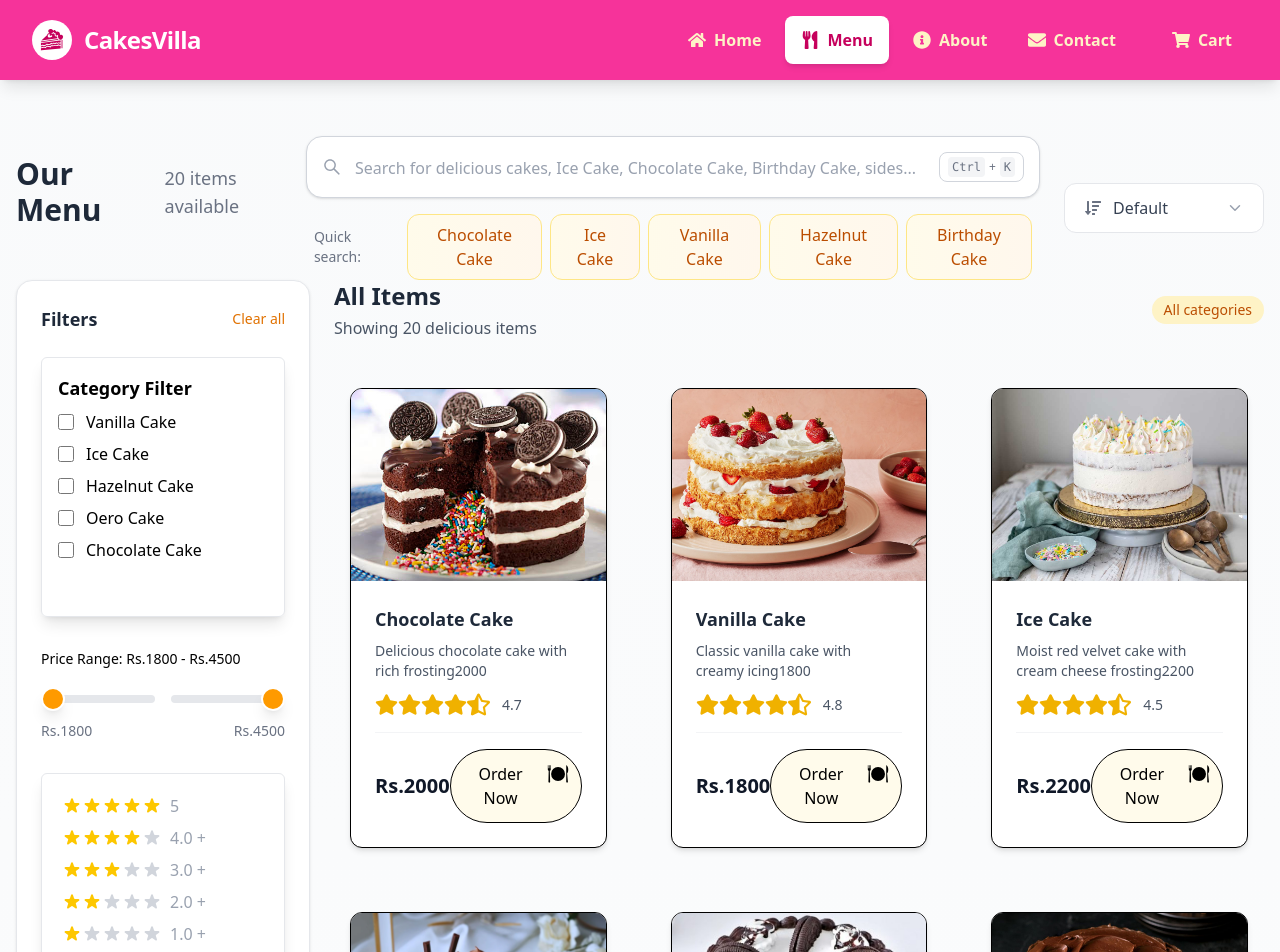
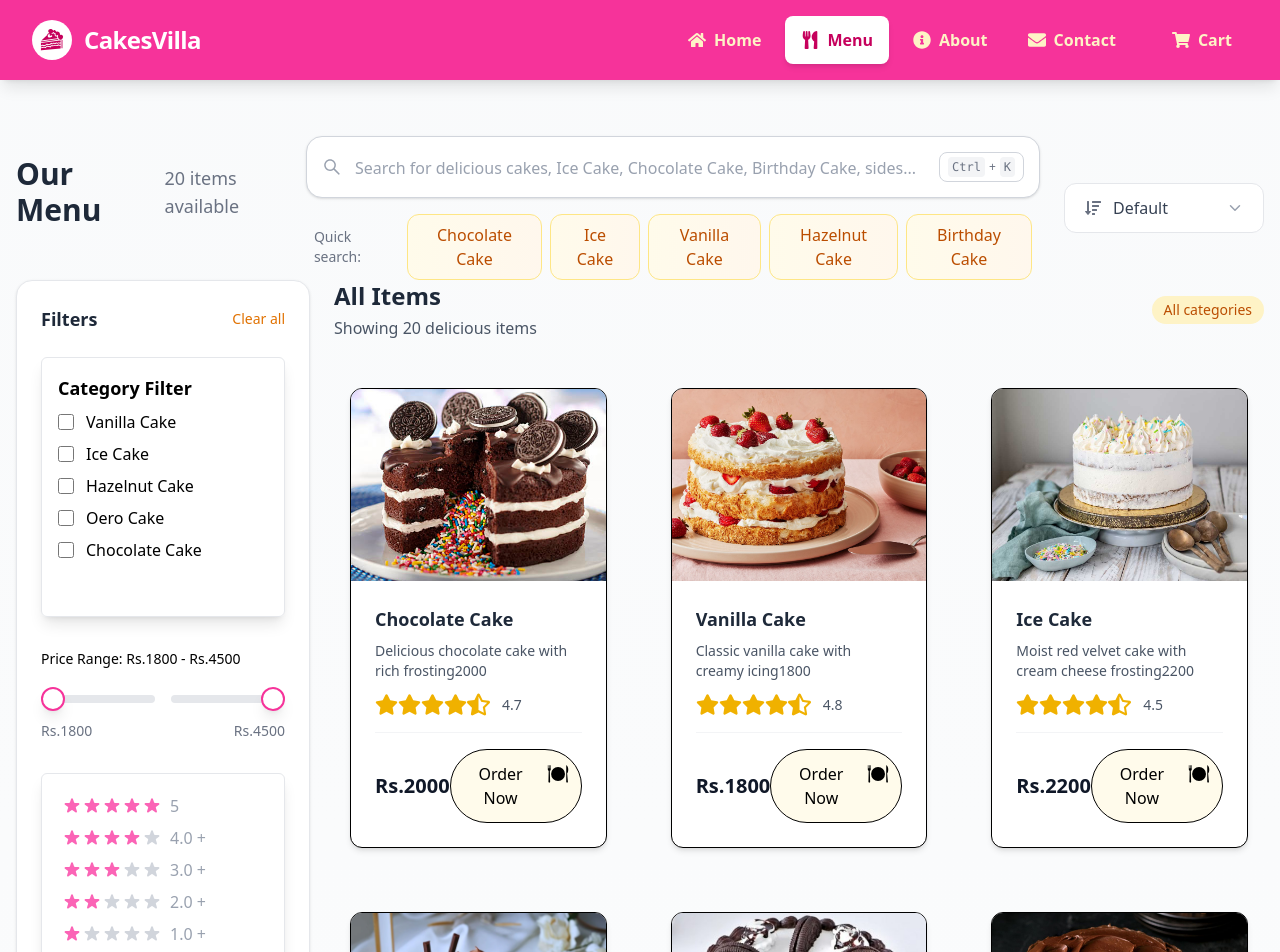
Before and after one commit to Hammad-000/cake, a React (Vite) app: page /menu in a window 1280 px wide. Shown: the top 952 px of the page. Built offline with nearby package versions, Linux system fonts and the light colour scheme.

Commit message:
filter colour change

```diff
--- a/src/components/PriceRange.jsx
+++ b/src/components/PriceRange.jsx
@@ -15,7 +15,7 @@ function PriceRange({ priceRange, initPriceRange, setPriceRange, isMobile }) {
   return (
     <div className={isMobile ? 'p-2' : ''}>
       <div className="mb-6">
-        <div className="flex justify-between items-center mb-3">
+        <div className="flex justify-between items-center mb-3 ">
           <span className={`font-medium ${isMobile ? 'text-lg' : 'text-sm'}`}>
             Price Range: Rs.{priceRange.min} - Rs.{priceRange.max}
           </span>
@@ -39,7 +39,7 @@ function PriceRange({ priceRange, initPriceRange, setPriceRange, isMobile }) {
               max={initPriceRange.max}
               value={priceRange.min}
               onChange={(e) => handleChange('min', e.target.value)}
-              className={`w-full ${isMobile ? 'h-3' : 'h-2'} bg-gray-200 rounded-lg appearance-none cursor-pointer [&::-webkit-slider-thumb]:appearance-none [&::-webkit-slider-thumb]:h-6 [&::-webkit-slider-thumb]:w-6 [&::-webkit-slider-thumb]:rounded-full [&::-webkit-slider-thumb]:bg-amber-500 [&::-webkit-slider-thumb]:border-2 [&::-webkit-slider-thumb]:border-white [&::-webkit-slider-thumb]:shadow-lg`}
+              className={`w-full ${isMobile ? 'h-3' : 'h-2'} bg-gray-200 rounded-lg  appearance-none cursor-pointer [&::-webkit-slider-thumb]:appearance-none [&::-webkit-slider-thumb]:h-6 [&::-webkit-slider-thumb]:w-6 [&::-webkit-slider-thumb]:rounded-full [&::-webkit-slider-thumb]:bg-white [&::-webkit-slider-thumb]:border-2 [&::-webkit-slider-thumb]:border-pink-500 [&::-webkit-slider-thumb]:shadow-lg`}
             />
           </div>
           <div className="flex-1">
@@ -49,7 +49,7 @@ function PriceRange({ priceRange, initPriceRange, setPriceRange, isMobile }) {
               max={initPriceRange.max}
               value={priceRange.max}
               onChange={(e) => handleChange('max', e.target.value)}
-              className={`w-full ${isMobile ? 'h-3' : 'h-2'} bg-gray-200 rounded-lg appearance-none cursor-pointer [&::-webkit-slider-thumb]:appearance-none [&::-webkit-slider-thumb]:h-6 [&::-webkit-slider-thumb]:w-6 [&::-webkit-slider-thumb]:rounded-full [&::-webkit-slider-thumb]:bg-amber-500 [&::-webkit-slider-thumb]:border-2 [&::-webkit-slider-thumb]:border-white [&::-webkit-slider-thumb]:shadow-lg`}
+              className={`w-full ${isMobile ? 'h-3' : 'h-2'} bg-gray-200 rounded-lg appearance-none  cursor-pointer [&::-webkit-slider-thumb]:appearance-none [&::-webkit-slider-thumb]:h-6 [&::-webkit-slider-thumb]:w-6 [&::-webkit-slider-thumb]:rounded-full [&::-webkit-slider-thumb]:bg-white [&::-webkit-slider-thumb]:border-2 [&::-webkit-slider-thumb]:border-pink-500 [&::-webkit-slider-thumb]:shadow-lg`}
             />
           </div>
         </div>
--- a/src/components/Rating.jsx
+++ b/src/components/Rating.jsx
@@ -7,7 +7,7 @@ const Rating = ({ className, stars, ratingClassName }) => {
         <svg
           key={i}
           aria-hidden="true"
-          className={`w-5 h-5 ${item <= i ? 'text-gray-300 dark:text-gray-500' : 'text-yellow-400'} ${ratingClassName}`}
+          className={`w-5 h-5 ${item <= i ? 'text-gray-300 dark:text-gray-500' : 'text-pink-400'} ${ratingClassName}`}
           fill="currentColor"
           viewBox="0 0 20 20"
           xmlns="http://www.w3.org/2000/svg">
--- a/src/components/SortingFilter.jsx
+++ b/src/components/SortingFilter.jsx
@@ -54,7 +54,7 @@ function SortingFilter({ handleSorting, currentSort }) {
               <button
                 key={option.value}
                 onClick={() => handleSortChange(option.value)}
-                className={`w-full flex items-center gap-3 px-5 py-3 cursor-pointer hover:bg-pink-50 transition-colors ${
+                className={`w-full flex items-center gap-3 px-5 py-3 cursor-pointer hover:border rounded border-pink-500 transition-colors ${
                   currentSort === option.value
                     ? "bg-pink-50 text-pink-600 font-medium"
                     : "text-gray-700"
```
